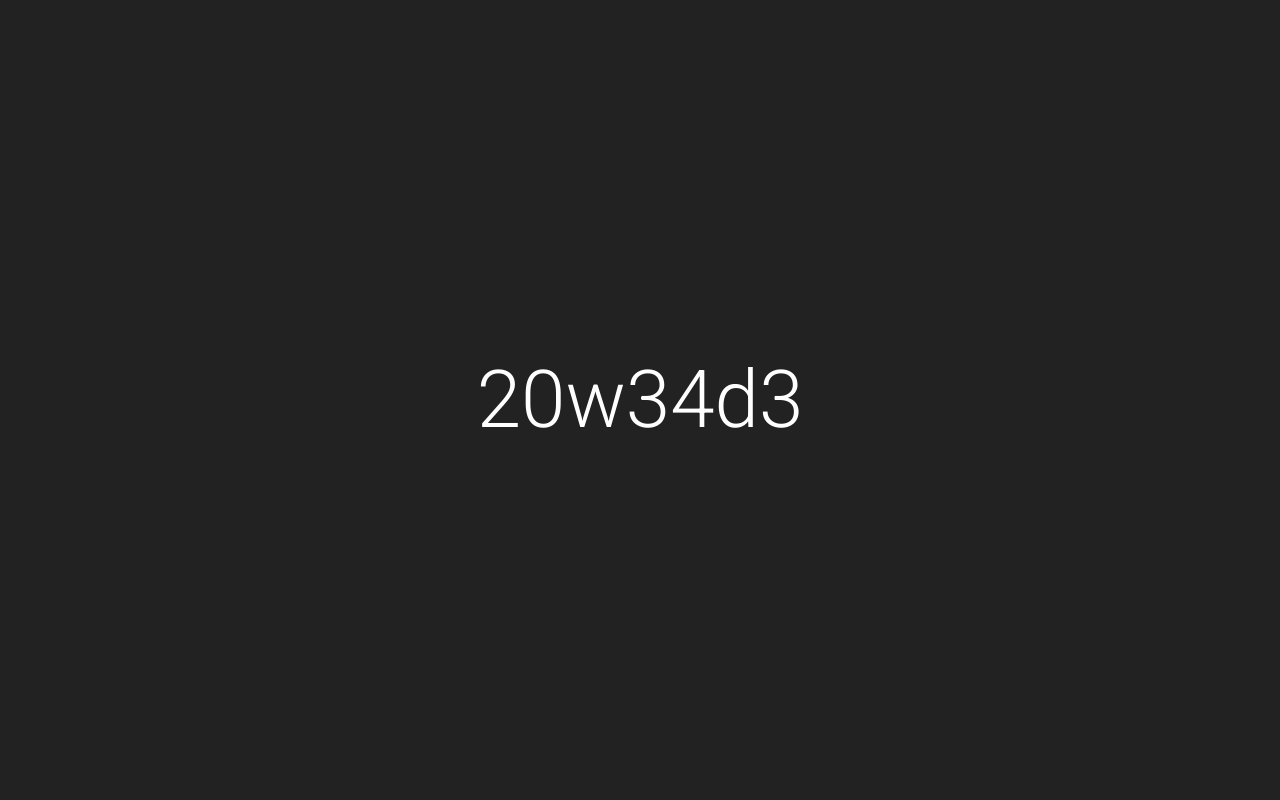
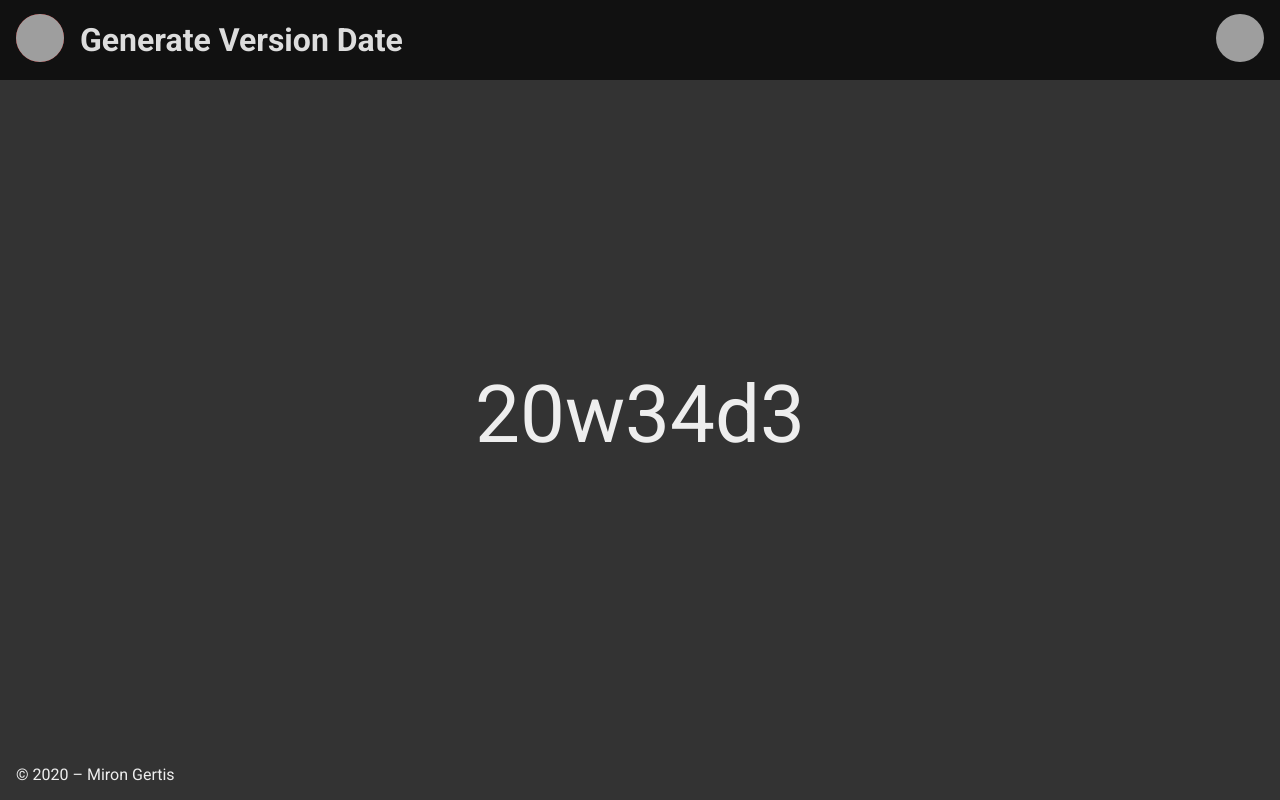
Before and after one commit to datennutzung/generate_version_date, a plain HTML site: page index.html in a window 1280 px wide. Drawn offline with Linux system fonts and the light colour scheme; grey boxes are pictures that could not be loaded.

Commit message:
💄 Use the new project template

```diff
--- a/index.html
+++ b/index.html
@@ -2,15 +2,36 @@
 <html>
     <head>
         <meta charset="utf-8">
-        <title>Generate Version Number</title>
         <meta name="viewport" content="width=device-width, initial-scale=1">
+        <!-- External Links -->
+        <link href="https://fonts.googleapis.com/css2?family=Roboto:ital,wght@0,400;0,700;1,400&display=swap" rel="stylesheet">
+
+        <!-- My Customization -->
+        <link rel="stylesheet" type="text/css" href="./style.css">
         <link rel="shortcut icon" type="image/x-icon" href="./favicon.ico">
-
-        <link type="text/css" rel="stylesheet" href="./style.css">
-        <link href="https://fonts.googleapis.com/css?family=Roboto:300&display=swap" rel="stylesheet">
+        <script type="text/javascript" src="./script.js"></script>
+        <title>Generate Version Date</title>
     </head>
     <body>
-        <span id="version_number"></span>
-        <script type="text/javascript" src="./script.js"></script>
+        <header>
+            <a href="https://datennutzung.github.io/" title="Home">
+                <img src="https://raw.githubusercontent.com/datennutzung/datennutzung/master/logo.png" alt="Logo" class="circle" id="logo" />
+            </a>
+            <h1>Generate Version Date</h1>
+            <a href="https://github.com/datennutzung/generate_version_date/" id="gh_mark">
+                <img src="https://raw.githubusercontent.com/datennutzung/datennutzung/master/GitHubMarkBig.png" alt="GitHub" class="circle"/>
+            </a>
+        </header>
+        <main>
+            <span id="version_date"></span>
+        </main>
+        <footer>
+            &copy; 2020 – Miron Gertis
+        </footer>
     </body>
+    <script type="text/javascript">
+        window.onload = function(e){
+            init()
+        }
+    </script>
 </html>
--- a/script.js
+++ b/script.js
@@ -1,10 +1,23 @@
-document.getElementById("version_number").innerText = generate_version_number();
+function init() {
+    const version_date = document.querySelector("#version_date");
+    version_date.innerText = generate_version_date();
+    version_date.addEventListener("click", copyMe)
+}
 
-function generate_version_number() {
+function generate_version_date() {
     let date = new Date();
     let version_number = date.getFullYear().toString().substring(2);
-    let onejan = new Date(date.getFullYear(), 0, 1);
-    version_number += "w"+ Math.ceil( (((date - onejan) / 86400000) + onejan.getDay() + 1) / 7 );
+    let first_day = new Date(date.getFullYear(), 0, 1);
+    version_number += "w"+ Math.ceil( (((date - first_day) / 86400000) + first_day.getDay() + 1) / 7 );
     version_number += "d"+date.getDay();
     return version_number;
 }
+
+function copyMe(event) {
+	let copyText = event.target.innerText;
+	navigator.permissions.query({ name: 'clipboard-write' }).then((result) => {
+		if (result.state == 'granted' || result.state == 'prompt') {
+			navigator.clipboard.writeText(copyText);
+		}
+	});
+}
--- a/style.css
+++ b/style.css
@@ -1,21 +1,83 @@
-body {
-	background-color: #222222;
+:root {
+    font-family: Roboto, sans-serif;
+    --dark: #333;
+    --dark- : #111;
+    --light: #EEE;
+    --light-: #DDD;
+    --primary: #cc0000;
+    --secondary: #ffd700;
 }
 
-#version_number {
-    font-family: 'Roboto', sans-serif;
-    color: white;
-	text-align: center;
-	font-size: 5rem;
-
-	position: fixed;
-	width: 100%;
-	top: 50%;
-	left: 50%;
-	transform: translate(-50%, -50%);
+* {
+    margin: 0;
+    box-sizing: border-box;
 }
 
-#version_number::selection {
-    background-color: white;
-    color: black;
+body {
+	display: grid;
+    grid-template-rows: auto 1fr auto;
+    height: calc(100vh);
+    background-color: var(--dark);
+    color: var(--light);
 }
+
+header {
+    display: flex;
+    flex-direction: row;
+    align-items: center;
+    color: var(--light-);
+    background-color: var(--dark-);
+    height: 5rem;
+    width: 100%;
+}
+
+main {
+	padding: 1rem;
+    display: grid;
+    place-items: center;
+}
+
+footer {
+    padding: 1rem;
+}
+
+.circle {
+    border-radius: 50%;
+}
+
+#logo {
+    color: var(--secondary);
+    background-color: var(--primary);
+    width: 3rem;
+    height: 3rem;
+    margin: 1rem;
+}
+
+#gh_mark {
+    margin-left: auto;
+}
+
+#gh_mark > img {
+    width: 3rem;
+    height: 3rem;
+    margin: 1rem;
+}
+
+#gh_mark > img:hover {
+    filter: brightness(50%);
+}
+
+#version_date {
+	text-align: center;
+    font-size: 5rem;
+    transition: font-size 0.3s ease;
+}
+
+#version_date:hover {
+    font-size: 7rem;
+}
+
+#version_date::selection {
+    background-color: var(--light-);
+    color: var(--dark-);
+}
```
Also changed, not shown: 1 other file.
